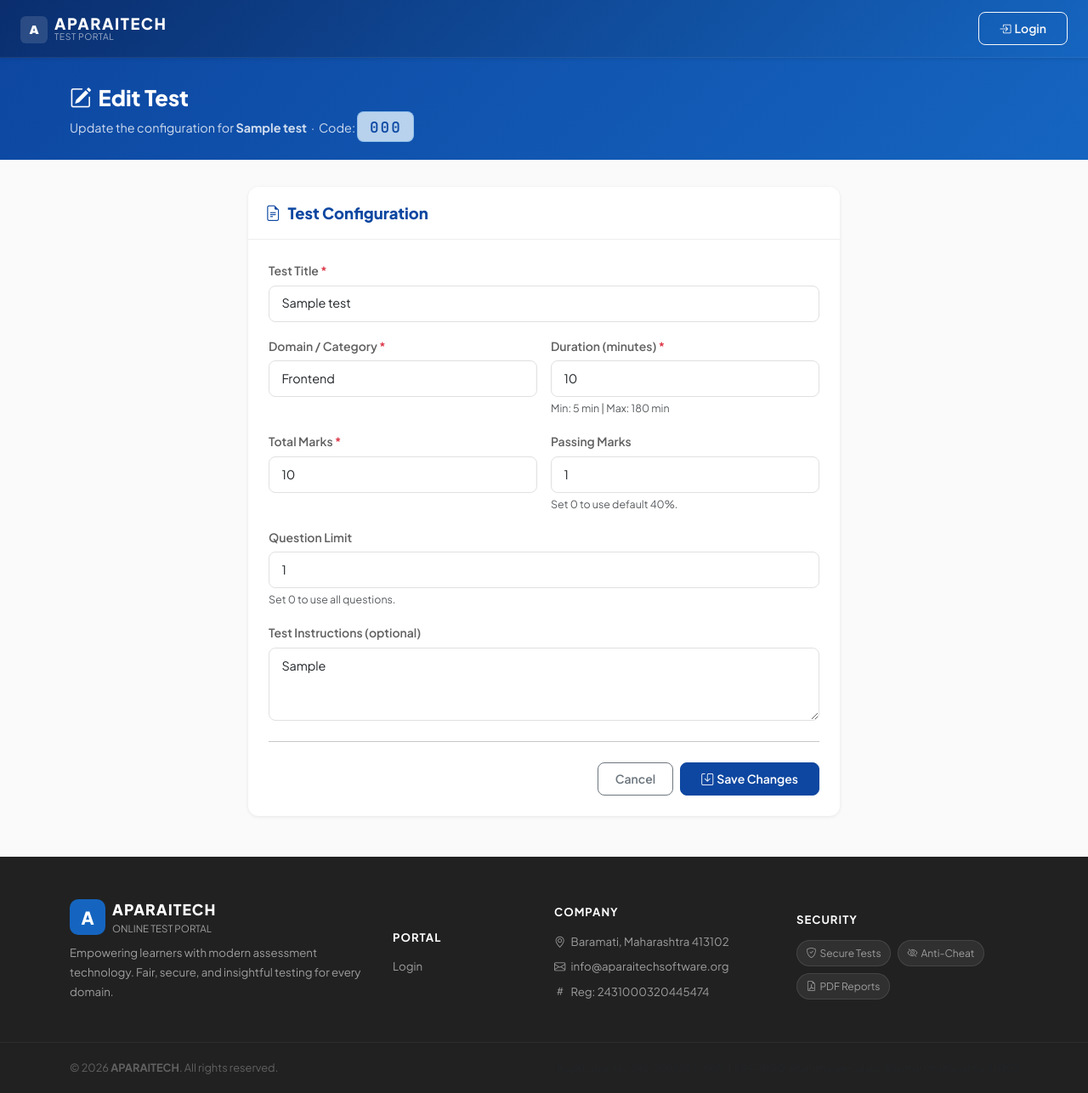
After one commit to Mayurkamthe/Aparatech-test, a Node server app: template views/admin/edit-test.ejs in a window 1280 px wide. The commit adds this page. Shown: the whole page at 85% size. Run offline with Node 20, Linux system fonts and the light colour scheme; tables that the repository leaves empty hold one stand-in row (values such as "Sample post"); the template is opened without the code that fills it: values that come from a table or form of the project are taken from there, most other values are stand-ins (such as "Sample title", 1, 10 or a date in 2020); some libraries are stand-ins or nearby versions.

Commit message:
Add edit test, edit question, college name in results
- GET/POST /admin/tests/:id/edit — edit title, domain, duration, marks, instructions
- GET/POST /admin/questions/:id/edit — edit question text, options, correct answer, marks, explanation
- Edit button added to test cards and each question row
- College name column added to admin results list
- College name shown under student email in result detail summary card

```diff
--- a/routes/adminRoutes.js
+++ b/routes/adminRoutes.js
@@ -17,12 +17,16 @@ router.get('/dashboard', adminController.getDashboard);
 router.get('/tests',              adminController.getTests);
 router.get('/tests/create',       adminController.getCreateTest);
 router.post('/tests/create',      adminController.postCreateTest);
+router.get('/tests/:id/edit',     adminController.getEditTest);
+router.post('/tests/:id/edit',    adminController.postEditTest);
 router.get('/tests/:id/toggle',   adminController.toggleTestStatus);
 router.post('/tests/:id/delete',  adminController.deleteTest);
 
 // ── Questions ─────────────────────────────────────────
 router.get('/tests/:id/questions',   adminController.getAddQuestions);
 router.post('/tests/:id/questions',  adminController.postAddQuestion);
+router.get('/questions/:id/edit',    adminController.getEditQuestion);
+router.post('/questions/:id/edit',   adminController.postEditQuestion);
 router.post('/questions/:id/delete', adminController.deleteQuestion);
 
 // ── Results (specific routes MUST come before /:id) ───
--- a/views/admin/add-questions.ejs
+++ b/views/admin/add-questions.ejs
@@ -128,12 +128,17 @@
               <div class="border rounded-2 p-3 position-relative">
                 <div class="d-flex justify-content-between align-items-start mb-2">
                   <span class="question-number">Q<%= idx + 1 %></span>
+                  <div class="d-flex gap-1">
+                    <a href="/admin/questions/<%= q._id %>/edit" class="btn btn-sm btn-outline-secondary" title="Edit">
+                      <i class="bi bi-pencil"></i>
+                    </a>
                     <form action="/admin/questions/<%= q._id %>/delete" method="POST"
                           onsubmit="return confirm('Delete this question?')">
                       <button class="btn btn-sm btn-outline-danger" type="submit" title="Delete">
                         <i class="bi bi-trash"></i>
                       </button>
                     </form>
+                  </div>
                 </div>
                 <p class="question-text mb-2"><%= q.question %></p>
                 <div class="d-flex flex-column gap-1">
--- /dev/null
+++ b/views/admin/edit-test.ejs
@@ -0,0 +1,103 @@
+<!DOCTYPE html>
+<html lang="en">
+<head>
+  <meta charset="UTF-8"><meta name="viewport" content="width=device-width, initial-scale=1.0">
+  <title><%= title %></title>
+  <link href="https://cdn.jsdelivr.net/npm/bootstrap@5.3.3/dist/css/bootstrap.min.css" rel="stylesheet">
+  <link href="https://cdn.jsdelivr.net/npm/bootstrap-icons@1.11.3/font/bootstrap-icons.min.css" rel="stylesheet">
+  <link href="/css/main.css" rel="stylesheet">
+</head>
+<body>
+<%- include('../partials/header', { activePage: 'tests' }) %>
+
+<div class="page-header">
+  <div class="container">
+    <h1><i class="bi bi-pencil-square me-2"></i>Edit Test</h1>
+    <p>Update the configuration for <strong><%= test.title %></strong> &nbsp;·&nbsp; Code: <span class="code-badge"><%= test.code %></span></p>
+  </div>
+</div>
+
+<main class="container pb-5" style="max-width:720px;">
+  <%- include('../partials/flash') %>
+
+  <div class="card">
+    <div class="card-header">
+      <span class="section-title"><i class="bi bi-file-earmark-text me-2"></i>Test Configuration</span>
+    </div>
+    <div class="card-body p-4">
+      <form action="/admin/tests/<%= test._id %>/edit" method="POST" id="editTestForm">
+
+        <div class="row g-3">
+          <div class="col-12">
+            <label class="form-label">Test Title <span class="text-danger">*</span></label>
+            <input type="text" name="title" class="form-control"
+                   value="<%= test.title %>" required maxlength="120">
+          </div>
+
+          <div class="col-12 col-md-6">
+            <label class="form-label">Domain / Category <span class="text-danger">*</span></label>
+            <select name="domain" class="form-select" required>
+              <% ['Frontend','Backend','Database','Full Stack','DevOps','General'].forEach(d => { %>
+              <option value="<%= d %>" <%= test.domain === d ? 'selected' : '' %>><%= d %></option>
+              <% }) %>
+            </select>
+          </div>
+
+          <div class="col-12 col-md-6">
+            <label class="form-label">Duration (minutes) <span class="text-danger">*</span></label>
+            <input type="number" name="duration" class="form-control"
+                   value="<%= test.duration %>" min="5" max="180" required>
+            <div class="form-text">Min: 5 min | Max: 180 min</div>
+          </div>
+
+          <div class="col-12 col-md-6">
+            <label class="form-label">Total Marks <span class="text-danger">*</span></label>
+            <input type="number" name="totalMarks" class="form-control"
+                   value="<%= test.totalMarks %>" min="1" required>
+          </div>
+
+          <div class="col-12 col-md-6">
+            <label class="form-label">Passing Marks</label>
+            <input type="number" name="passingMarks" class="form-control"
+                   value="<%= test.passingMarks %>" min="0">
+            <div class="form-text">Set 0 to use default 40%.</div>
+          </div>
+
+          <div class="col-12">
+            <label class="form-label">Question Limit</label>
+            <input type="number" name="questionLimit" class="form-control"
+                   value="<%= test.questionLimit %>" min="0">
+            <div class="form-text">Set 0 to use all questions.</div>
+          </div>
+
+          <div class="col-12">
+            <label class="form-label">Test Instructions (optional)</label>
+            <textarea name="instructions" class="form-control" rows="3"><%= test.instructions %></textarea>
+          </div>
+        </div>
+
+        <hr class="my-4">
+
+        <div class="d-flex gap-2 justify-content-end">
+          <a href="/admin/tests" class="btn btn-outline-secondary">Cancel</a>
+          <button type="submit" class="btn btn-primary px-4" id="submitBtn">
+            <i class="bi bi-save me-1"></i>Save Changes
+          </button>
+        </div>
+
+      </form>
+    </div>
+  </div>
+</main>
+
+<%- include('../partials/footer') %>
+<script src="https://cdn.jsdelivr.net/npm/bootstrap@5.3.3/dist/js/bootstrap.bundle.min.js"></script>
+<script>
+  document.getElementById('editTestForm').addEventListener('submit', function () {
+    const btn = document.getElementById('submitBtn');
+    btn.innerHTML = '<span class="spinner-border spinner-border-sm me-1"></span>Saving...';
+    btn.disabled = true;
+  });
+</script>
+</body>
+</html>
--- a/views/admin/results.ejs
+++ b/views/admin/results.ejs
@@ -81,6 +81,7 @@
               <tr>
                 <th>#</th>
                 <th>Student</th>
+                <th>College</th>
                 <th>Test</th>
                 <th>Score</th>
                 <th>%</th>
@@ -98,6 +99,7 @@
                   <div class="fw-semibold small"><%= r.studentName || '—' %></div>
                   <div class="text-muted" style="font-size:0.78rem;"><%= r.studentEmail %></div>
                 </td>
+                <td class="text-muted small"><%= r.collegeName || '—' %></td>
                 <td>
                   <div class="fw-semibold small"><%= r.testTitle %></div>
                   <span class="badge bg-light text-dark border" style="font-size:0.7rem;"><%= r.testDomain %></span>
--- a/views/admin/tests.ejs
+++ b/views/admin/tests.ejs
@@ -84,6 +84,9 @@
               <a href="/admin/tests/<%= test._id %>/questions" class="btn btn-sm btn-primary">
                 <i class="bi bi-question-circle me-1"></i>Questions
               </a>
+              <a href="/admin/tests/<%= test._id %>/edit" class="btn btn-sm btn-outline-primary">
+                <i class="bi bi-pencil me-1"></i>Edit
+              </a>
               <a href="/admin/results?testId=<%= test._id %>" class="btn btn-sm btn-outline-secondary">
                 <i class="bi bi-bar-chart me-1"></i>Results
               </a>
```
Also changed, not shown: controllers/adminController.js (+87 -0 lines), views/admin/edit-question.ejs (added, +93 -0 lines). Lines whose indentation alone changed are shown as unchanged.
